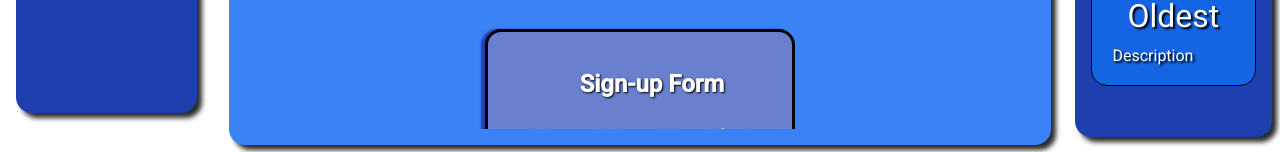
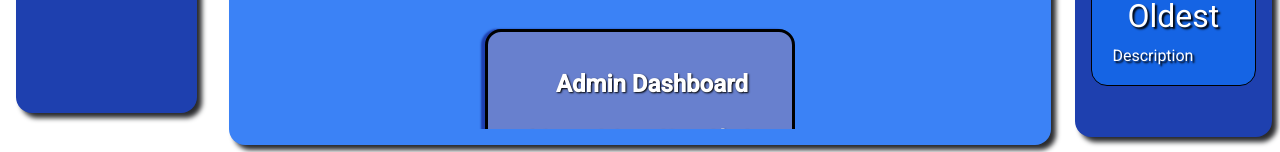
Before and after one commit to JoaquinArruiz/admin-dashboard, a plain HTML site: page index.html in a window 1280 px wide. Shown: the part 703-855 px from the top of the page. Drawn offline with Linux system fonts and the light colour scheme.

Commit message:
corrected a type error in the projects part

```diff
--- a/index.html
+++ b/index.html
@@ -119,7 +119,7 @@
 
             <div class="card">
                 <div class="cardtext">
-                    <h1>Sign-up Form</h1>
+                    <h1>Admin Dashboard</h1>
                     <p>Vintage Admin Dashboard (Not Functional)</p>
                 </div>
                 <div class="cardoptions">
```
